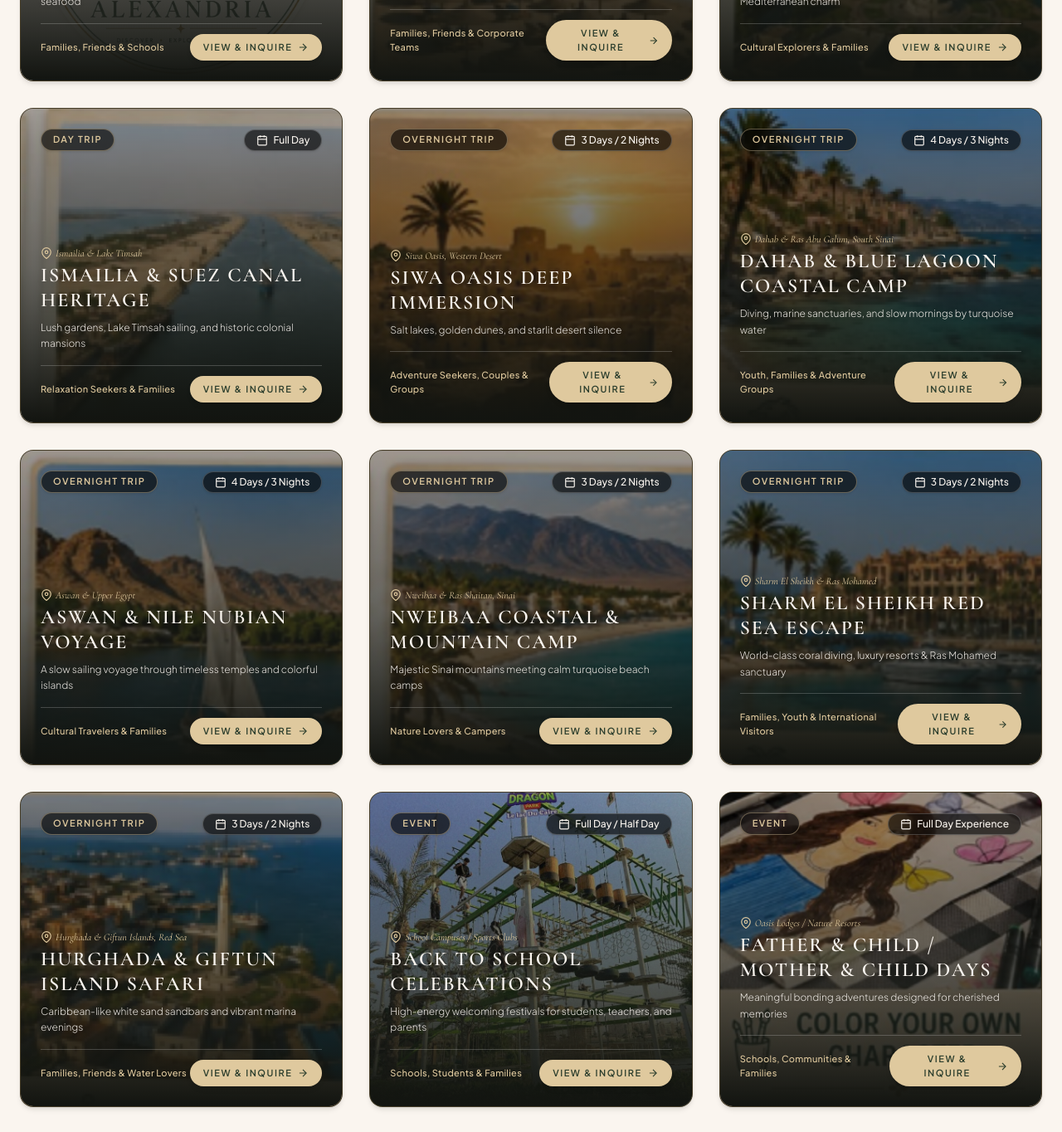
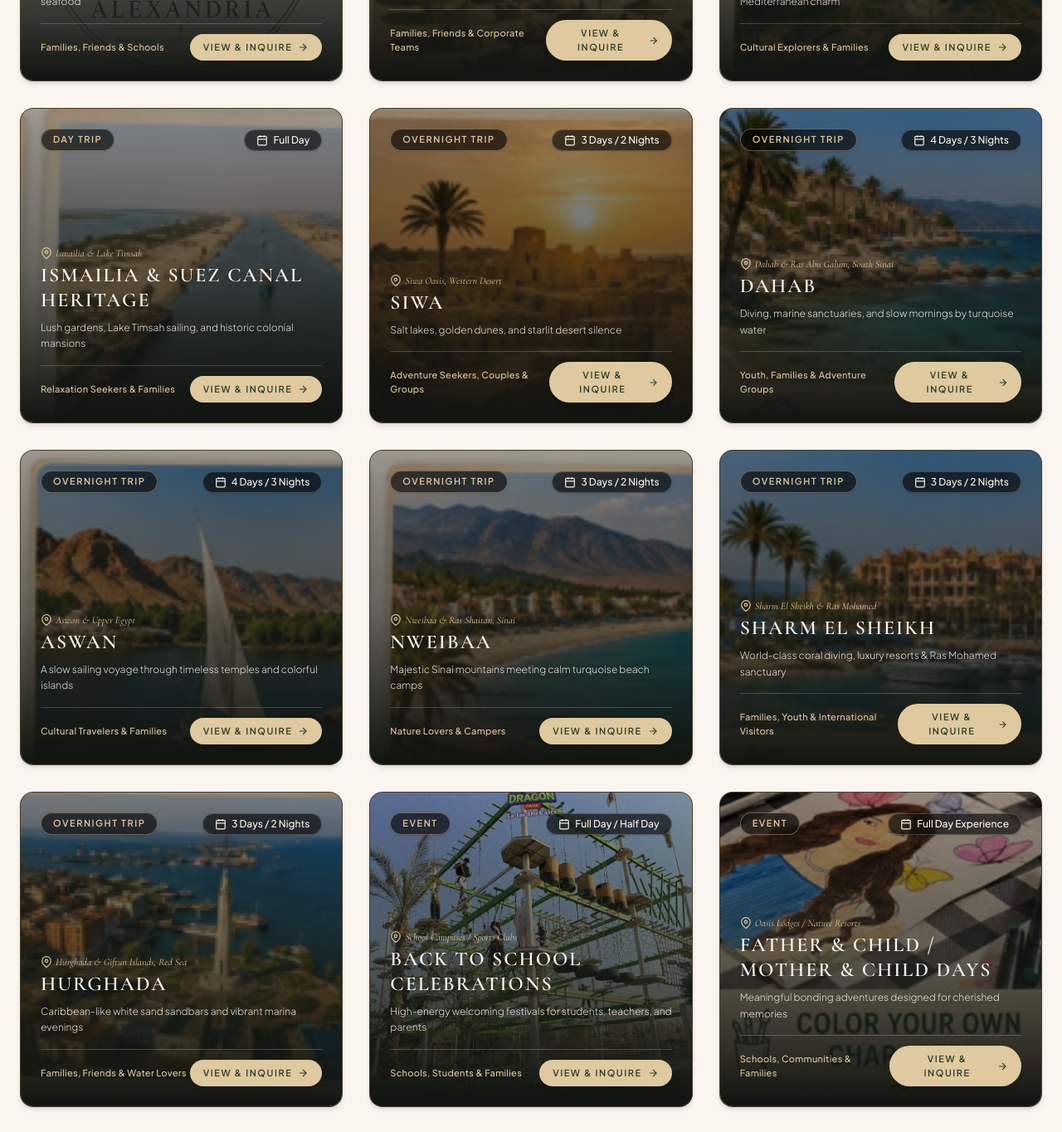
Before and after one commit to Pavlyemad2005/Hidden_Gems, a Next.js app: page / in a window 1280 px wide. Shown: the part 4147-5511 px from the top of the page at 83% size. Built offline with nearby package versions, Linux system fonts and the light colour scheme.

Commit message:
Update overnight trips to display destination names only

```diff
--- a/src/app/page.tsx
+++ b/src/app/page.tsx
@@ -561,7 +561,7 @@ const GEMS_DATA: GemItem[] = [
     category: "overnight",
     categoryLabel: "Overnight Trip",
     tag: "Overnight · 3 Days / 2 Nights",
-    title: "Siwa Oasis Deep Immersion",
+    title: "Siwa",
     subtitle: "Salt lakes, golden dunes, and starlit desert silence",
     description:
       "Egypt's most mystical oasis. Float effortlessly in crystalline turquoise salt pools, cross the Great Sand Sea in 4x4 safaris, and spend desert nights around warm Bedouin fires beneath millions of stars.",
@@ -604,7 +604,7 @@ const GEMS_DATA: GemItem[] = [
     category: "overnight",
     categoryLabel: "Overnight Trip",
     tag: "Overnight · 4 Days / 3 Nights",
-    title: "Dahab & Blue Lagoon Coastal Camp",
+    title: "Dahab",
     subtitle: "Diving, marine sanctuaries, and slow mornings by turquoise water",
     description:
       "Unplug completely in South Sinai. Enjoy seaside mornings, world-class coral reef snorkeling at the Blue Hole and Ras Abu Galum, boat rides to the Blue Lagoon, and stargazing from beach campfires.",
@@ -652,7 +652,7 @@ const GEMS_DATA: GemItem[] = [
     category: "overnight",
     categoryLabel: "Overnight Trip",
     tag: "Overnight · 4 Days / 3 Nights",
-    title: "Aswan & Nile Nubian Voyage",
+    title: "Aswan",
     subtitle: "A slow sailing voyage through timeless temples and colorful islands",
     description:
       "Sail on traditional wooden feluccas along the Nile, walk among towering columns at Philae Temple, and immerse in rich, warm Nubian heritage in Gharb Soheil.",
@@ -700,7 +700,7 @@ const GEMS_DATA: GemItem[] = [
     category: "overnight",
     categoryLabel: "Overnight Trip",
     tag: "Overnight · 3 Days / 2 Nights",
-    title: "Nweibaa Coastal & Mountain Camp",
+    title: "Nweibaa",
     subtitle: "Majestic Sinai mountains meeting calm turquoise beach camps",
     description:
       "Escape to the untouched coastline of Nuweiba where golden Sinai mountain peaks touch tranquil Red Sea coves. Stay in authentic bamboo beach huts, stargaze, and explore Wishwashi canyon springs.",
@@ -743,7 +743,7 @@ const GEMS_DATA: GemItem[] = [
     category: "overnight",
     categoryLabel: "Overnight Trip",
     tag: "Overnight · 3 Days / 2 Nights",
-    title: "Sharm El Sheikh Red Sea Escape",
+    title: "Sharm El Sheikh",
     subtitle: "World-class coral diving, luxury resorts & Ras Mohamed sanctuary",
     description:
       "Experience world-renowned luxury and vibrant coral biodiversity at the tip of South Sinai. Explore Ras Mohamed National Park, yacht excursions, and lively evening promenades.",
@@ -785,7 +785,7 @@ const GEMS_DATA: GemItem[] = [
     category: "overnight",
     categoryLabel: "Overnight Trip",
     tag: "Overnight · 3 Days / 2 Nights",
-    title: "Hurghada & Giftun Island Safari",
+    title: "Hurghada",
     subtitle: "Caribbean-like white sand sandbars and vibrant marina evenings",
     description:
       "A sun-drenched coastal retreat featuring boat rides to Orange Bay & Giftun Island, dolphin watching excursions, desert quad biking, and dining by Hurghada Marina.",
```
